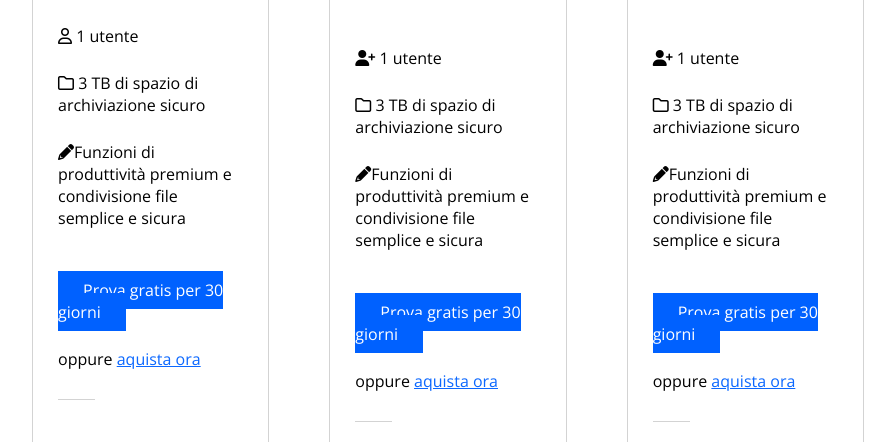
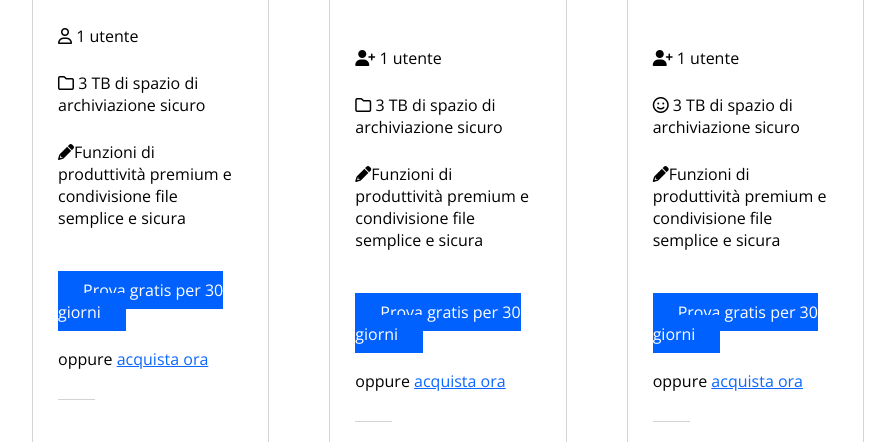
Before and after one commit to Binotz/htmlcss-dropbox, a plain HTML site: page index.html in a window 1280 px wide. Shown: the part 1605-2047 px from the top of the page, without its empty margins (192-1087 px from the left). Drawn offline with nearby package versions, Linux system fonts and the light colour scheme.

Commit message:
typo fixed

```diff
--- a/index.html
+++ b/index.html
@@ -156,7 +156,7 @@
                                     <div class="plan-free-trial">
                                         <a href="#" class="btn btn-blue">Prova gratis per 30 giorni</a>
                                     </div>
-                                    oppure <a href="#" class="plan-buy-now">aquista ora</a>
+                                    oppure <a href="#" class="plan-buy-now">acquista ora</a>
                                     <div class="plan-line"></div>
                                 </div>
 
@@ -220,7 +220,7 @@
                                     <div class="plan-free-trial">
                                         <a href="#" class="btn btn-blue">Prova gratis per 30 giorni</a>
                                     </div>
-                                    oppure <a href="#" class="plan-buy-now">aquista ora</a>
+                                    oppure <a href="#" class="plan-buy-now">acquista ora</a>
                                     <div class="plan-line"></div>
                                 </div>
 
@@ -272,7 +272,7 @@
                                     </div>
 
                                     <div class="plan-size">
-                                        <i class="fa-regular fa-folder"></i> 3 TB di spazio di archiviazione sicuro
+                                        <i class="fa-regular fa-face-smile"></i> 3 TB di spazio di archiviazione sicuro
                                     </div>
 
                                     <div class="plan-short-description">
@@ -285,7 +285,7 @@
                                     <div class="plan-free-trial">
                                         <a href="#" class="btn btn-blue">Prova gratis per 30 giorni</a>
                                     </div>
-                                    oppure <a href="#" class="plan-buy-now">aquista ora</a>
+                                    oppure <a href="#" class="plan-buy-now">acquista ora</a>
                                     <div class="plan-line"></div>
                                 </div>
 
```
